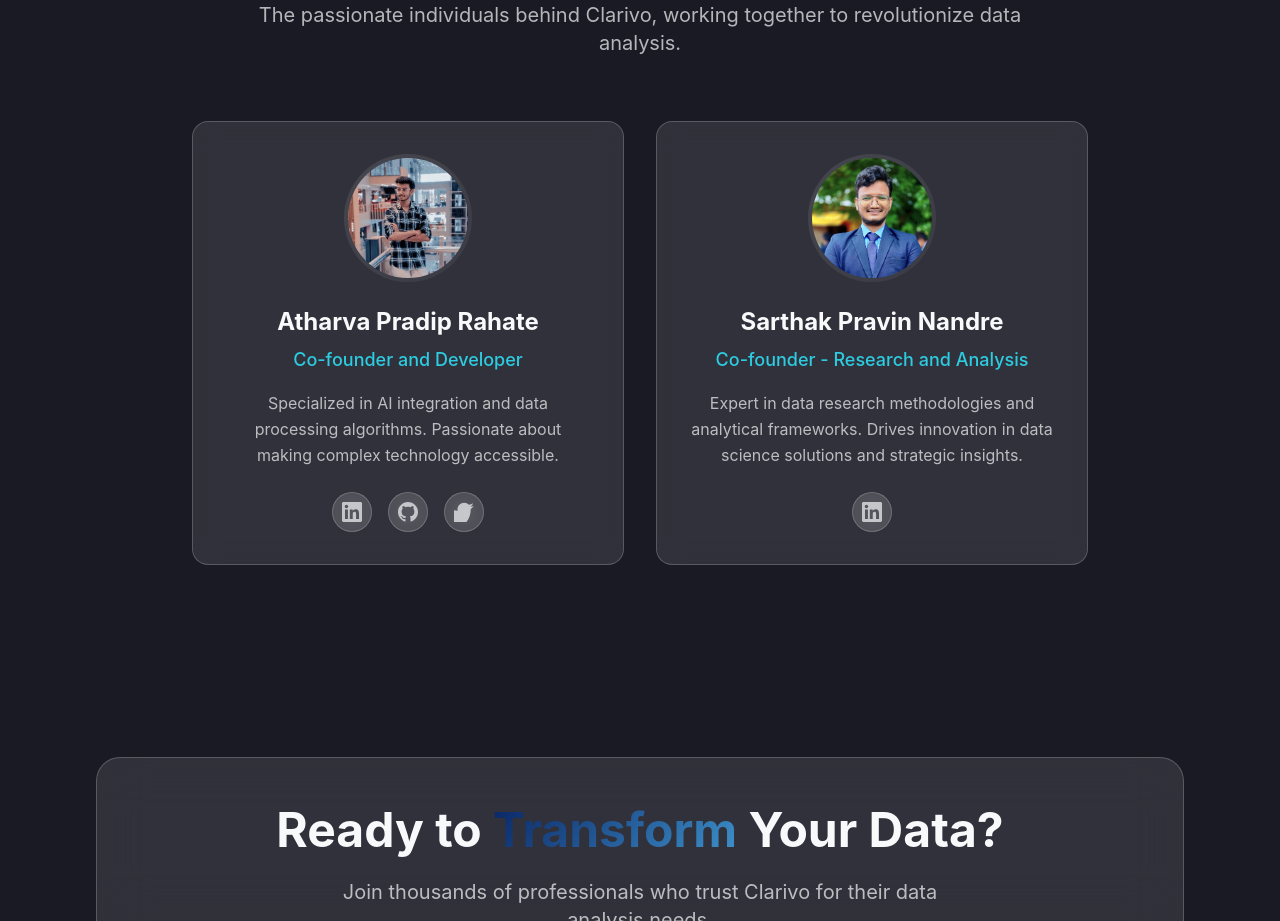
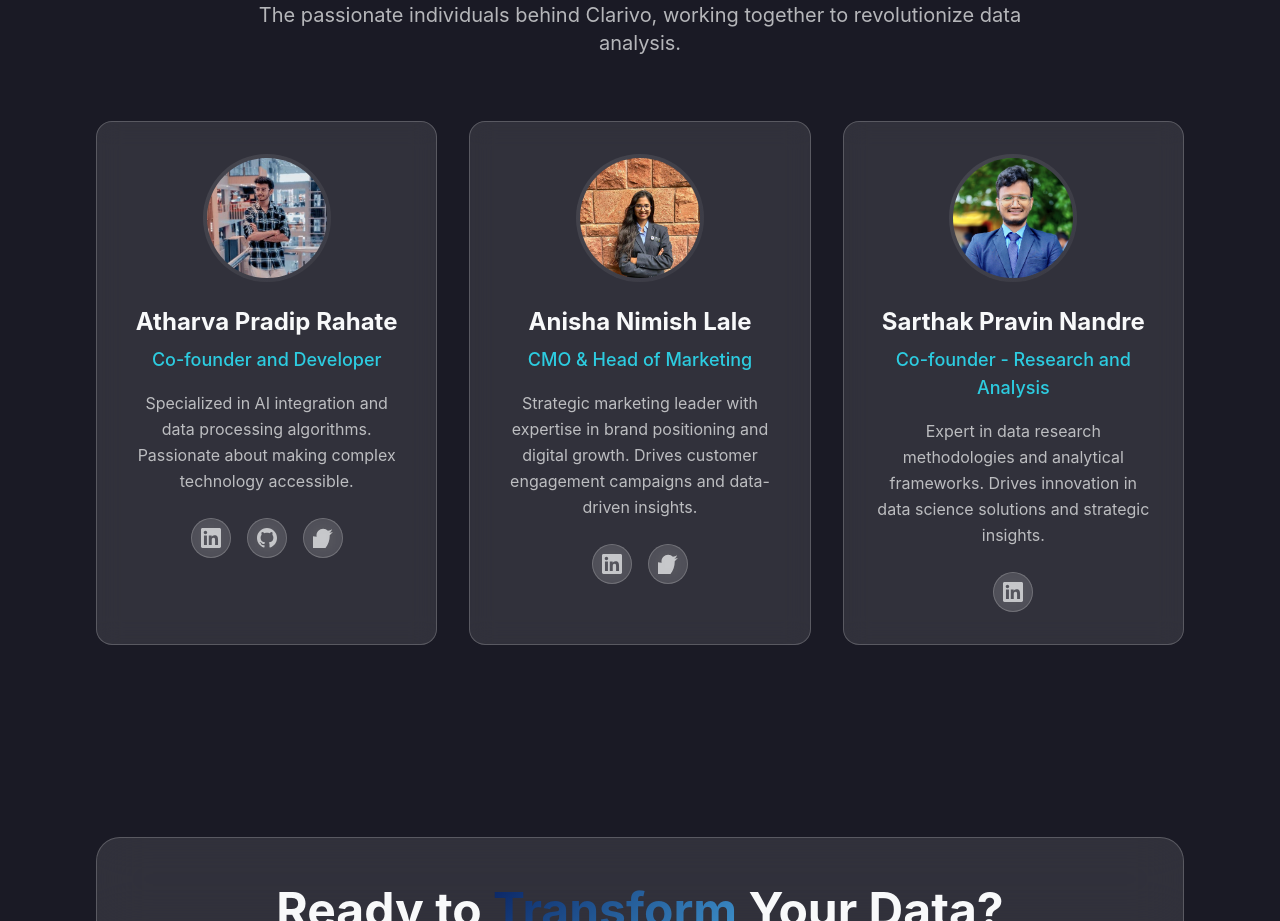
Before and after one commit to CrazAr374/clarivo, a Next.js app: page /about in a window 1280 px wide. Shown: the part 2200-3121 px from the top of the page. Built offline with nearby package versions, Linux system fonts and the light colour scheme.

Commit message:
New Member added !!!

```diff
--- a/app/about/page.tsx
+++ b/app/about/page.tsx
@@ -20,6 +20,16 @@ const AboutPage = () => {
       linkedin: 'https://www.linkedin.com/in/atharvarahate',
       github: 'https://github.com/CrazAr374',
       email: 'atharva.rahate374@gmail.com'
+    },
+    {
+      name: 'Anisha Nimish Lale',
+      role: 'CMO & Head of Marketing',
+      bio: 'Strategic marketing leader with expertise in brand positioning and digital growth. Drives customer engagement campaigns and data-driven insights.',
+      image: '/Anisha.jpg',
+      gradient: 'from-blue-500 to-purple-600',
+      linkedin: 'https://www.linkedin.com/in/anisha-lale-1011702b5/',
+      github: '#',
+      email: 'anishalale25@gmail.com'
     },
     {
       name: 'Sarthak Pravin Nandre',
@@ -243,7 +253,7 @@ const AboutPage = () => {
             </p>
           </motion.div>
 
-          <div className="grid grid-cols-1 md:grid-cols-2 gap-8 max-w-4xl mx-auto">
+          <div className="grid grid-cols-1 md:grid-cols-3 gap-8 max-w-6xl mx-auto">
             {team.map((member, index) => (
               <motion.div
                 key={member.name}
```
Also changed, not shown: public/Anisha.jpg (added).
